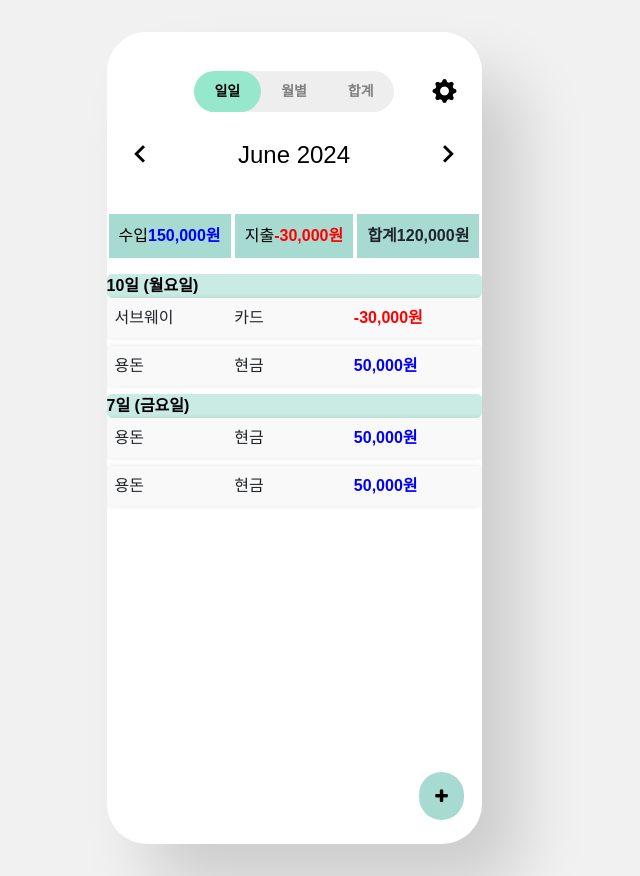
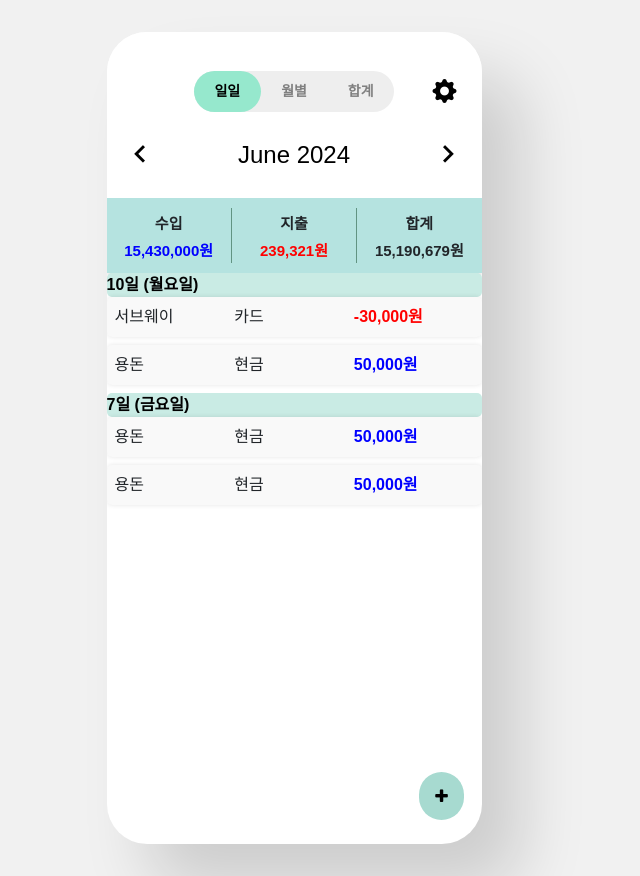
Before and after one commit to MJONE123/skeletonProjectGroup2, a Vue app: page / in a window 1280 px wide. Shown: the whole page, without its empty margins (346-986 px from the left). Built offline with nearby package versions, Linux system fonts and the light colour scheme; data requests are answered from the project's data file.

Commit message:
20240613 일일페이지에 DB연결 완료

```diff
--- a/db.json
+++ b/db.json
@@ -27,6 +27,30 @@
       "category": "용돈",
       "amount": "10000000",
       "content": "코인 대박"
+    },
+    {
+      "id": "233e",
+      "type": "income",
+      "date": "2024-06-12",
+      "amount": 10000,
+      "category": "식비",
+      "description": "33333"
+    },
+    {
+      "id": "bf34",
+      "type": "income",
+      "date": "2024-06-05",
+      "amount": 10000,
+      "category": "교통비",
+      "description": "####"
+    },
+    {
+      "id": "ce7e",
+      "type": "income",
+      "date": "2024-06-17",
+      "amount": 10000,
+      "category": "기타",
+      "description": "1234"
     }
   ],
   "incomeCategory": [
@@ -35,10 +59,12 @@
       "id": "63fd"
     },
     {
-      "name": "용돈"
+      "name": "용돈",
+      "id": "79f9"
     },
     {
-      "name": "기타"
+      "name": "기타",
+      "id": "a081"
     }
   ],
   "expense": [
@@ -76,6 +102,14 @@
       "category": "교통비",
       "amount": "10000",
       "content": "카카오택시"
+    },
+    {
+      "id": "4cf3",
+      "type": "expense",
+      "date": "2024-06-11",
+      "amount": 321,
+      "category": "식비",
+      "description": "3333"
     }
   ],
   "expenseCategory": [
--- a/src/pages/AddTransaction.vue
+++ b/src/pages/AddTransaction.vue
@@ -2,21 +2,9 @@
   <!-- 수입/지출/이체 분류 -->
   <div class="input-form">
     <div class="input-header">
-      <button @click="setType('income')" :class="{ active: type === 'income' }">
-        수입
-      </button>
-      <button
-        @click="setType('expense')"
-        :class="{ active: type === 'expense' }"
-      >
-        지출
-      </button>
-      <button
-        @click="setType('transfer')"
-        :class="{ active: type === 'transfer' }"
-      >
-        이체
-      </button>
+      <button @click="setType('income')" :class="{ active: type === 'income' }">수입</button>
+      <button @click="setType('expense')" :class="{ active: type === 'expense' }">지출</button>
+      <button @click="setType('transfer')" :class="{ active: type === 'transfer' }">이체</button>
     </div>
 
     <!-- 내역 input -->
@@ -65,6 +53,7 @@ const description = ref('');
 const showModal = ref(false); // 모달을 처음에 보여주도록 설정
 
 const setType = (newType) => {
+  // console.log(newType);
   type.value = newType;
 };
 
@@ -94,9 +83,14 @@ const submitTransaction = () => {
     category: category.value,
     description: description.value,
   };
-  console.log(transaction);
 
-  transactionStore.addTransaction(transaction);
+  console.log(type.value);
+
+  if (type.value === 'income') {
+    transactionStore.addIncomeTransaction(transaction);
+  } else {
+    transactionStore.addExpenseTransaction(transaction);
+  }
 
   // Clear the form fields after submission
   date.value = '';
--- a/src/pages/Home.vue
+++ b/src/pages/Home.vue
@@ -34,7 +34,7 @@
       </div>
     </div>
 
-    <div class="summary">
+    <!-- <div class="summary">
       <div>
         <button>
           수입<span class="income">{{ income }}원 </span>
@@ -48,7 +48,8 @@
       <div>
         <span class="totalBalance">합계{{ totalBalance }}원</span>
       </div>
-    </div>
+    </div> -->
+    <SummaryStats :income="totalIncome" :expense="totalExpense" :filters="filters" />
     <div class="transactions">
       <div v-for="(transactions, date) in groupedTransactions" :key="date">
         <div class="transaction-date">
@@ -92,29 +93,28 @@ import { useTransactionStore } from '@/stores/transaction';
 import { useRouter } from 'vue-router';
 import AddTransaction from './AddTransaction.vue';
 import Header from '@/components/Header.vue'; // Header 컴포넌트 가져오기
+import SummaryStats from '@/components/SummaryStats.vue'; // SummaryStats 컴포넌트 가져오기
 
 const router = useRouter();
 const transactionStore = useTransactionStore();
 const currentDate = ref(new Date());
 const showModal = ref(false);
+const filters = ref({
+  showIncome: true,
+  showExpense: true,
+  showBalance: true,
+});
 
 function modalHandler(data) {
   showModal.value = data;
 }
 
-const income = computed(() =>
-  transactionStore.getIncomeForMonth(currentDate.value).toLocaleString()
-);
-const expenses = computed(() =>
-  transactionStore.getExpensesForMonth(currentDate.value).toLocaleString()
-);
-const totalBalance = computed(() =>
-  transactionStore.getTotalBalanceForMonth(currentDate.value).toLocaleString()
-);
-const transactions = computed(() =>
-  transactionStore.getTransactionsForMonth(currentDate.value)
-);
-
+const totalIncome = computed(() => transactionStore.totalIncome);
+const totalExpense = computed(() => transactionStore.totalExpense);
+const income = computed(() => transactionStore.getIncomeForMonth(currentDate.value).toLocaleString());
+const expenses = computed(() => transactionStore.getExpensesForMonth(currentDate.value).toLocaleString());
+const totalBalance = computed(() => transactionStore.getTotalBalanceForMonth(currentDate.value).toLocaleString());
+const transactions = computed(() => transactionStore.getTransactionsForMonth(currentDate.value));
 
 const currentYearMonth = computed(() =>
   currentDate.value.toLocaleString('default', {
--- a/src/stores/transaction.js
+++ b/src/stores/transaction.js
@@ -8,18 +8,42 @@ export const useTransactionStore = defineStore('transaction', () => {
   const state = reactive({
     income: [],
     expense: [],
+    totalIncome: 0,
+    totalExpense: 0,
   });
-  async function fetchIncomeData() {
+
+  async function fetchTransactions() {
     try {
-      const fetchIncomeDataRes = await axios.get('http://localhost:3000/income');
-      state.income = fetchIncomeDataRes.data;
-      console.log(fetchIncomeDataRes.data);
+      const incomeRes = await axios.get('http://localhost:3000/income');
+      const expenseRes = await axios.get('http://localhost:3000/expense');
+      state.income = incomeRes.data;
+      state.expense = expenseRes.data;
+
+      state.totalIncome = state.income.reduce((acc, cur) => (acc += parseInt(cur.amount)), 0);
+      state.totalExpense = state.expense.reduce((acc, cur) => (acc += parseInt(cur.amount)), 0);
+
+      console.log(totalIncome.value);
     } catch (error) {
-      alert('TodoList 데이터 통신 Err 발생');
-      console.log(error);
+      alert('데이터 통신 오류 발생');
+      console.error(error);
     }
   }
-  fetchIncomeData();
+  fetchTransactions();
+
+  const account = computed(() => [...state.income, ...state.expense]);
+
+  // const totalIncome = computed(() =>
+  //   state.income.reduce((sum, item) => {
+  //     console.log(item);
+  //     sum + Number(item.amount);
+  //   }, 0)
+  // );
+  // console.log(totalIncome.value);
+
+  // const totalExpense = computed(() => state.expense.reduce((sum, item) => sum + Number(item.amount), 0));
+
+  // const balance = computed(() => totalIncome.value - totalExpense.value);
+  // console.log(state);
 
   const transactions = ref([
     {
@@ -79,21 +103,40 @@ export const useTransactionStore = defineStore('transaction', () => {
     return getIncomeForMonth(date) + getExpensesForMonth(date);
   };
 
-  function addTransaction(transaction) {
-    transactions.value.push(transaction);
-    if (transaction.amount > 0) {
-      income.value += transaction.amount;
-    } else {
-      expenses.value -= transaction.amount;
+  async function addIncomeTransaction(transaction) {
+    try {
+      const addResponse = await axios.post('http://localhost:3000/income', transaction);
+
+      if (addResponse.status !== 201) return alert('데이터 전송 실패');
+    } catch (error) {
+      alert('데이터 통신 오류 발생');
+      console.error(error);
     }
   }
+
+  async function addExpenseTransaction(transaction) {
+    try {
+      const addResponse = await axios.post('http://localhost:3000/expense', transaction);
+
+      if (addResponse.status !== 201) return alert('데이터 전송 실패');
+    } catch (error) {
+      alert('데이터 통신 오류 발생');
+      console.error(error);
+    }
+  }
+
+  const totalIncome = computed(() => state.totalIncome);
+  const totalExpense = computed(() => state.totalExpense);
 
   return {
     income,
     expenses,
     transactions,
     totalBalance,
-    addTransaction,
+    totalIncome,
+    totalExpense,
+    addIncomeTransaction,
+    addExpenseTransaction,
     getTransactionsForMonth,
     getIncomeForMonth,
     getExpensesForMonth,
```
